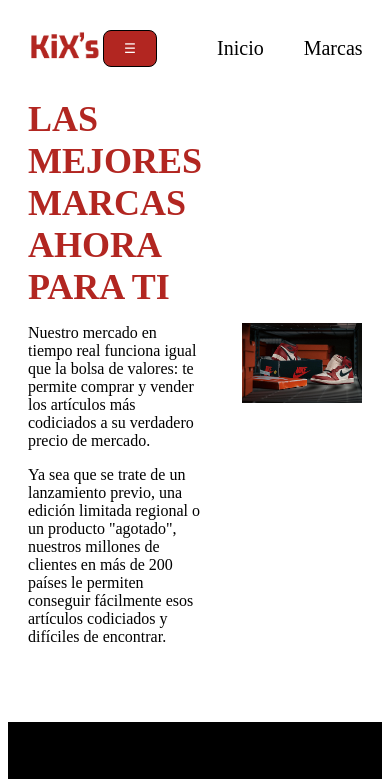
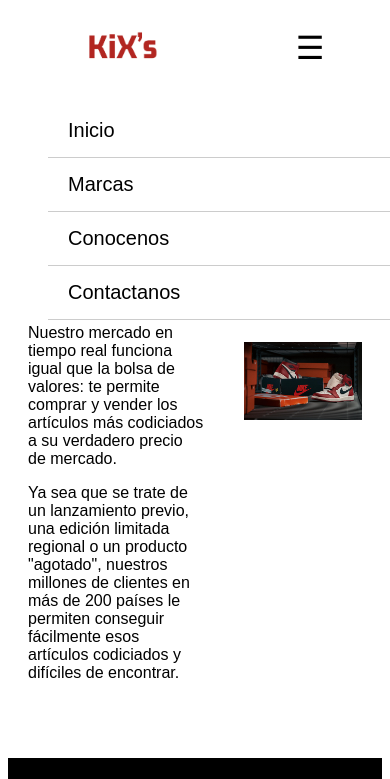
Before and after one commit to 03Rodrig/kixs_lp, a website: page index.html in a window 390 px wide. Shown: the top 779 px of the page. Drawn offline with Linux system fonts and the light colour scheme; a web font is replaced by a local one.

Commit message:
Update styles.css

```diff
--- a/styles.css
+++ b/styles.css
@@ -1,4 +1,13 @@
+@import url("https://fonts.googleapis.com/css2?family=Rambla:ital,wght@0,400;0,700;1,400;1,700&family=Science+Gothic:wght@100..900&display=swap");
 /*MENU*/
+
+body {
+  font-family: "Science Gothic", sans-serif;
+  font-optical-sizing: auto;
+  font-weight: <weight>;
+  font-style: normal;
+  font-variation-settings: "slnt" 0, "wdth" 100, "CTRS" 0;
+}
 .topheader {
   position: fixed;
   background-color: white;
@@ -8,6 +17,42 @@
   align-items: center;
   justify-content: space-around;
   padding: 0 1.25rem;
+}
+
+/* BOTÓN HAMBURGUESA (ESCONDE EN DESKTOP) */
+.menu-toggle {
+  display: none; /* Oculto por defecto */
+  font-size: 2rem; /* Tamaño del ícono hamburguesa */
+  background: none; /* Sin fondo */
+  border: none; /* Sin bordes */
+  cursor: pointer; /* Manito al pasar el mouse */
+  margin-right: 1rem; /* Espacio entre el borde derecho */
+}
+
+/* RESPONSIVE: MÓVILES */
+@media (max-width: 768px) {
+  .menu-toggle {
+    display: block; /* Mostrar botón hamburguesa en móviles */
+    color: black;
+  }
+
+  .Menu-Horizontal {
+    display: none; /* Ocultar menú horizontal por defecto */
+    flex-direction: column; /* Mostrarlo en vertical al activarse */
+    width: 100%;
+    background-color: white;
+    position: absolute;
+    top: 5rem; /* Debajo del menú fijo */
+    left: 0;
+  }
+
+  .Menu-Horizontal.active {
+    display: flex; /* Mostrar menú al activar la clase */
+  }
+
+  .Menu-Horizontal li {
+    border-bottom: 1px solid #ccc; /* Líneas separadoras */
+  }
 }
 
 .Menu-Horizontal {
@@ -25,7 +70,7 @@
 }
 
 .Menu-Horizontal li a:hover {
-  color: red;
+  color: #b22621;
 }
 
 .Menu-Vertical {
@@ -43,12 +88,12 @@
 
 .Menu-Vertical li {
   font-size: 0.875rem;
-  color: blue;
+  color: black;
   list-style: none;
 }
 
 .Menu-Vertical li:hover {
-  color: green;
+  color: #b22621;
 }
 /*Seccion INICIO*/
 .Seccion-Inicio {
```
